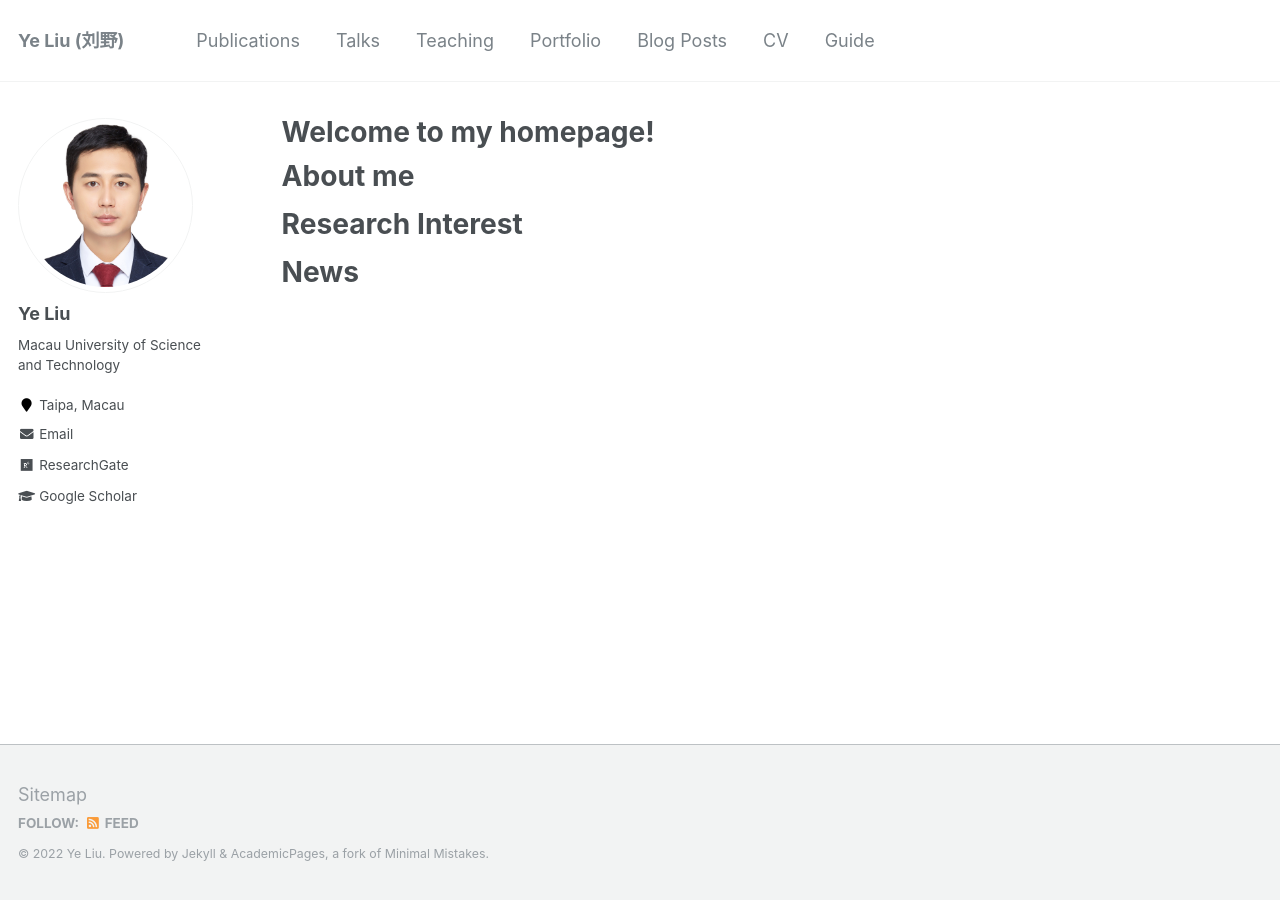
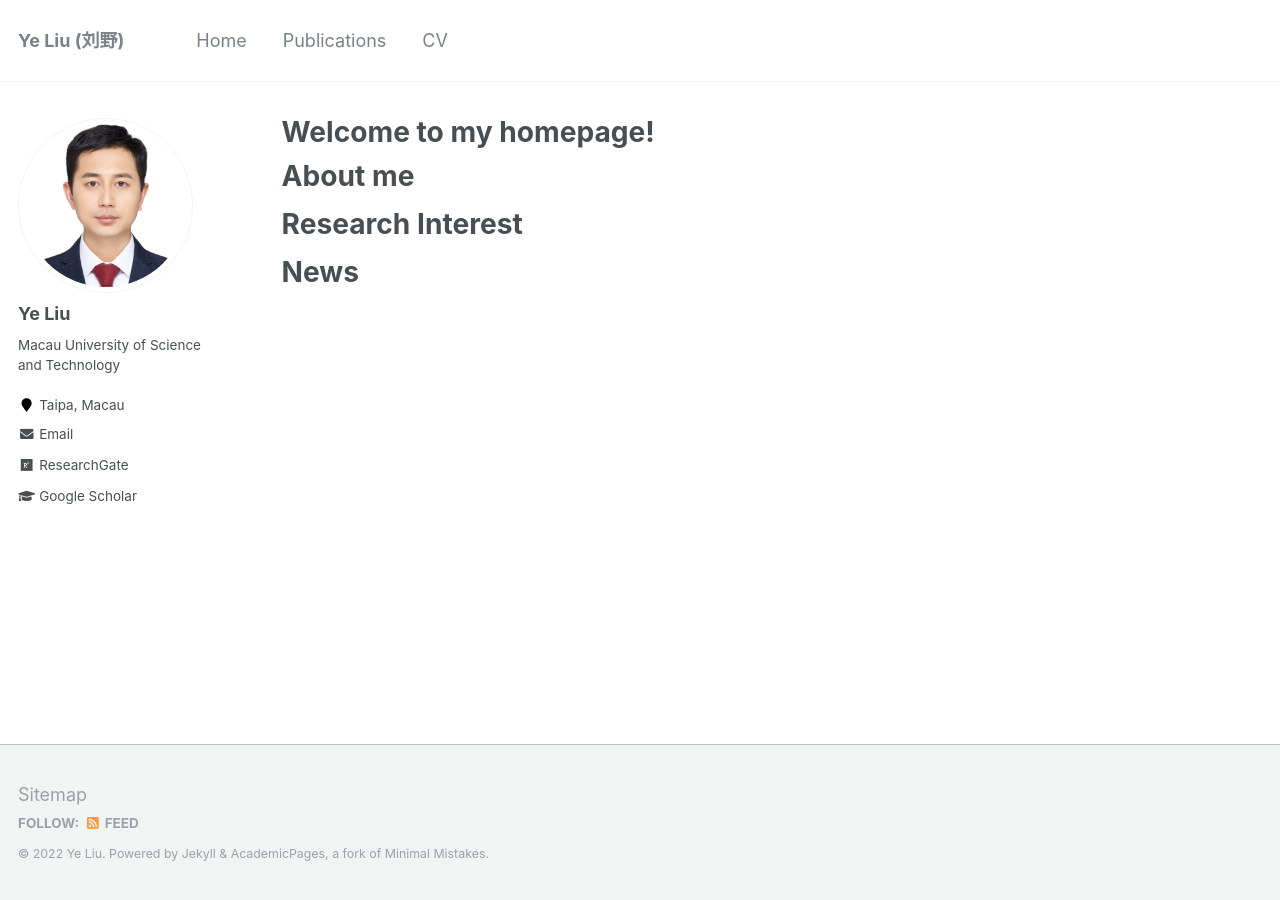
Before and after one commit to ChrisYe-Liu/chrisye-liu.github.io, a Jekyll site: the page built from _pages/about.md, in a window 1280 px wide. Built offline with Jekyll 4.4.1, drawn with Linux system fonts in a browser that asks for light colours; some of the changed lines change nothing that is shown.

Commit message:
Update navigation.yml

```diff
--- a/_data/navigation.yml
+++ b/_data/navigation.yml
@@ -1,22 +1,25 @@
 # main links links
 main:
+  - title: "Home"
+    url: /about/
+
   - title: "Publications"
     url: /publications/
 
-  - title: "Talks"
-    url: /talks/
+  #- title: "Talks"
+  #  url: /talks/
 
-  - title: "Teaching"
-    url: /teaching/
+  #- title: "Teaching"
+  #  url: /teaching/
 
-  - title: "Portfolio"
-    url: /portfolio/
+  #- title: "Portfolio"
+  #  url: /portfolio/
 
-  - title: "Blog Posts"
-    url: /year-archive/
+  #- title: "Blog Posts"
+  #  url: /year-archive/
 
   - title: "CV"
     url: /cv/
 
-  - title: "Guide"
-    url: /markdown/
+  #- title: "Guide"
+  #  url: /markdown/
```
